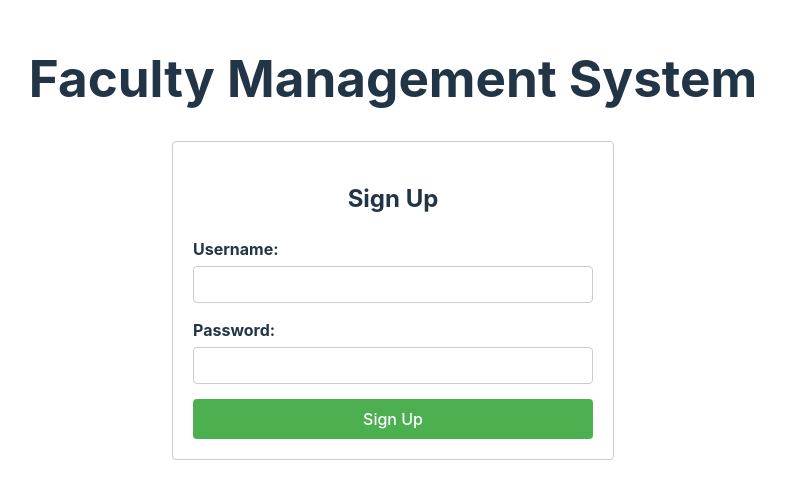
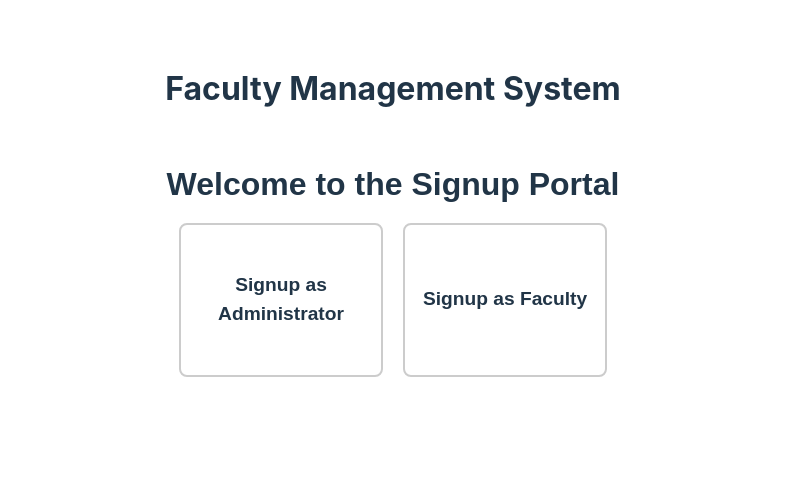
Before and after one commit to surrey-78/FacultyMonitor, a React (Vite) app: page /signup in a window 1280 px wide. Shown: the part 162-660 px from the top of the page, without its empty margins (247-1032 px from the left). Built offline with nearby package versions, Linux system fonts and the light colour scheme.

Commit message:
Updated login signUp

```diff
--- a/src/Components/Login.css
+++ b/src/Components/Login.css
@@ -1,20 +1,69 @@
+/* General styling */
 .login-container {
-    max-width: 400px;
-    margin: 0 auto;
+  display: flex;
+  flex-direction: column;
+  align-items: center;
+  justify-content: center;
   padding: 20px;
-    border: 1px solid #ccc;
+  font-family: Arial, sans-serif;
+}
+
+h1 {
+  font-size: 2rem;
+  margin-bottom: 20px;
+}
+
+.role-selection {
+  display: flex;
+  gap: 20px;
+  margin-bottom: 30px;
+}
+
+.role-card {
+  width: 200px;
+  height: 150px;
+  display: flex;
+  align-items: center;
+  justify-content: center;
+  border: 2px solid #ccc;
   border-radius: 8px;
-    box-shadow: 0 2px 4px rgba(0, 0, 0, 0.1);
+  cursor: pointer;
+  transition: transform 0.2s, background-color 0.2s;
+}
+
+.role-card h2 {
+  font-size: 1.2rem;
   text-align: center;
 }
 
-  .login-container h2 {
+.role-card:hover {
+  transform: scale(1.05);
+  background-color: #f0f0f0;
+}
+
+.role-card.selected {
+  border-color: #4caf50;
+  background-color: #e8f5e9;
+}
+
+/* Login form styling */
+.login-form {
+  width: 100%;
+  max-width: 400px;
+  background-color: #f9f9f9;
+  padding: 20px;
+  border: 1px solid #ddd;
+  border-radius: 8px;
+  box-shadow: 0 2px 5px rgba(0, 0, 0, 0.1);
+}
+
+.login-form h2 {
   margin-bottom: 20px;
+  font-size: 1.5rem;
 }
 
 .form-group {
   margin-bottom: 15px;
-    text-align: left;
 }
 
 .form-group label {
@@ -25,24 +74,23 @@
 
 .form-group input {
   width: 100%;
-    padding: 10px;
-    box-sizing: border-box;
+  padding: 8px;
   border: 1px solid #ccc;
   border-radius: 4px;
 }
 
-  .login-button {
+button {
   width: 100%;
   padding: 10px;
-    background-color: #007BFF;
-    color: #fff;
+  background-color: #4caf50;
+  color: white;
+  font-size: 1rem;
   border: none;
   border-radius: 4px;
-    font-size: 16px;
   cursor: pointer;
-    transition: background-color 0.3s;
+  transition: background-color 0.2s;
 }
 
-  .login-button:hover {
-    background-color: #0056b3;
+button:hover {
+  background-color: #45a049;
 }
--- a/src/Components/Login.jsx
+++ b/src/Components/Login.jsx
@@ -1,32 +1,44 @@
-// Login.jsx
-
 import React, { useState } from 'react';
 import { useNavigate } from 'react-router-dom';
-import './Login.css'; // Optional: Add your login component CSS file
+import './Login.css';
 
-const Login = ({ onLogin }) => {
-  const navigate = useNavigate(); // Hook for navigation
-
+const Login = () => {
+  const navigate = useNavigate();
+  const [role, setRole] = useState(null); // To track selected role
   const [username, setUsername] = useState('');
   const [password, setPassword] = useState('');
 
-  // Login.jsx
-
   const handleLogin = (e) => {
     e.preventDefault();
-  // Add your login authentication logic here
-  if (username === 'john_doe' && password === 'password123') {
-    onLogin(username); // Call parent component function to set logged-in user
-    navigate('/dashboard'); // Navigate to dashboard after successful login
+    if (role === 'administrator' && username === 'admin' && password === 'admin123') {
+      navigate('/admin-dashboard'); // Navigate to admin dashboard
+    } else if (role === 'faculty' && username === 'faculty' && password === 'faculty123') {
+      navigate('/faculty-dashboard'); // Navigate to faculty dashboard
     } else {
       alert('Invalid username or password. Please try again.');
     }
   };
 
-
   return (
     <div className="login-container">
-      <h2>Login</h2>
+      <h1>Welcome to the Login Portal</h1>
+      <div className="role-selection">
+        <div
+          className={`role-card ${role === 'administrator' ? 'selected' : ''}`}
+          onClick={() => setRole('administrator')}
+        >
+          <h2>Login as Administrator</h2>
+        </div>
+        <div
+          className={`role-card ${role === 'faculty' ? 'selected' : ''}`}
+          onClick={() => setRole('faculty')}
+        >
+          <h2>Login as Faculty</h2>
+        </div>
+      </div>
+      {role && (
+        <div className="login-form">
+          <h2>Login as {role.charAt(0).toUpperCase() + role.slice(1)}</h2>
           <form onSubmit={handleLogin}>
             <div className="form-group">
               <label htmlFor="username">Username:</label>
@@ -51,6 +63,8 @@ const handleLogin = (e) => {
             <button type="submit">Login</button>
           </form>
         </div>
+      )}
+    </div>
   );
 };
 
--- a/src/Components/Signup.css
+++ b/src/Components/Signup.css
@@ -1,21 +1,78 @@
+/* General styling */
 .signup-container {
+  display: flex;
+  flex-direction: column;
+  align-items: center;
+  justify-content: center;
+  padding: 20px;
+  font-family: Arial, sans-serif;
+}
+
+h1 {
+  font-size: 2rem;
+  margin-bottom: 20px;
+}
+
+.role-selection {
+  display: flex;
+  gap: 20px;
+  margin-bottom: 30px;
+}
+
+.role-card {
+  width: 200px;
+  height: 150px;
+  display: flex;
+  align-items: center;
+  justify-content: center;
+  border: 2px solid #ccc;
+  border-radius: 8px;
+  cursor: pointer;
+  transition: transform 0.2s, background-color 0.2s;
+}
+
+.role-card h2 {
+  font-size: 1.2rem;
+  text-align: center;
+}
+
+.role-card:hover {
+  transform: scale(1.05);
+  background-color: #f0f0f0;
+}
+
+.role-card.selected {
+  border-color: #4caf50;
+  background-color: #e8f5e9;
+}
+
+/* Signup form styling */
+.signup-form {
+  width: 100%;
   max-width: 400px;
-    margin: 0 auto;
+  background-color: #f9f9f9;
   padding: 20px;
-    border: 1px solid #ccc;
-    border-radius: 4px;
+  border: 1px solid #ddd;
+  border-radius: 8px;
+  box-shadow: 0 2px 5px rgba(0, 0, 0, 0.1);
+}
+
+.signup-form h2 {
+  margin-bottom: 20px;
+  font-size: 1.5rem;
 }
 
 .form-group {
   margin-bottom: 15px;
 }
 
-  label {
+.form-group label {
   display: block;
   margin-bottom: 5px;
+  font-weight: bold;
 }
 
-  input {
+.form-group input {
   width: 100%;
   padding: 8px;
   border: 1px solid #ccc;
@@ -25,22 +82,15 @@
 button {
   width: 100%;
   padding: 10px;
-    background-color: #4CAF50;
+  background-color: #4caf50;
   color: white;
+  font-size: 1rem;
   border: none;
   border-radius: 4px;
   cursor: pointer;
+  transition: background-color 0.2s;
 }
 
 button:hover {
   background-color: #45a049;
 }
-
-  p {
-    margin-top: 15px;
-  }
-
-  a {
-    color: #4CAF50;
-    text-decoration: none;
-  }
--- a/src/Components/Signup.jsx
+++ b/src/Components/Signup.jsx
@@ -3,24 +3,43 @@ import { useNavigate } from 'react-router-dom';
 import './Signup.css';
 
 const Signup = () => {
-  const navigate = useNavigate(); // Hook for navigation
-
+  const navigate = useNavigate();
+  const [role, setRole] = useState(null); // To track selected role
   const [username, setUsername] = useState('');
   const [password, setPassword] = useState('');
-  // Add more state variables for other signup fields as needed
+  const [email, setEmail] = useState('');
 
   const handleSignup = (e) => {
     e.preventDefault();
     // Perform signup logic (e.g., API call to create new user)
-    // After successful signup, navigate to the login page
-    // For demo purposes, navigate immediately after clicking signup
-    // Replace with actual signup logic and success handling
-    navigate('/'); // Navigate to login page
+    if (role) {
+      alert(`Signed up successfully as ${role}!`);
+      navigate('/'); // Redirect to login page after signup
+    } else {
+      alert('Please select a role before signing up.');
+    }
   };
 
   return (
     <div className="signup-container">
-      <h2>Sign Up</h2>
+      <h1>Welcome to the Signup Portal</h1>
+      <div className="role-selection">
+        <div
+          className={`role-card ${role === 'administrator' ? 'selected' : ''}`}
+          onClick={() => setRole('administrator')}
+        >
+          <h2>Signup as Administrator</h2>
+        </div>
+        <div
+          className={`role-card ${role === 'faculty' ? 'selected' : ''}`}
+          onClick={() => setRole('faculty')}
+        >
+          <h2>Signup as Faculty</h2>
+        </div>
+      </div>
+      {role && (
+        <div className="signup-form">
+          <h2>Signup as {role.charAt(0).toUpperCase() + role.slice(1)}</h2>
           <form onSubmit={handleSignup}>
             <div className="form-group">
               <label htmlFor="username">Username:</label>
@@ -29,6 +48,16 @@ const Signup = () => {
                 id="username"
                 value={username}
                 onChange={(e) => setUsername(e.target.value)}
+                required
+              />
+            </div>
+            <div className="form-group">
+              <label htmlFor="email">Email:</label>
+              <input
+                type="email"
+                id="email"
+                value={email}
+                onChange={(e) => setEmail(e.target.value)}
                 required
               />
             </div>
@@ -42,8 +71,10 @@ const Signup = () => {
                 required
               />
             </div>
-        <button type="submit">Sign Up</button>
+            <button type="submit">Signup</button>
           </form>
+        </div>
+      )}
     </div>
   );
 };
```
Lines whose indentation alone changed are shown as unchanged.
